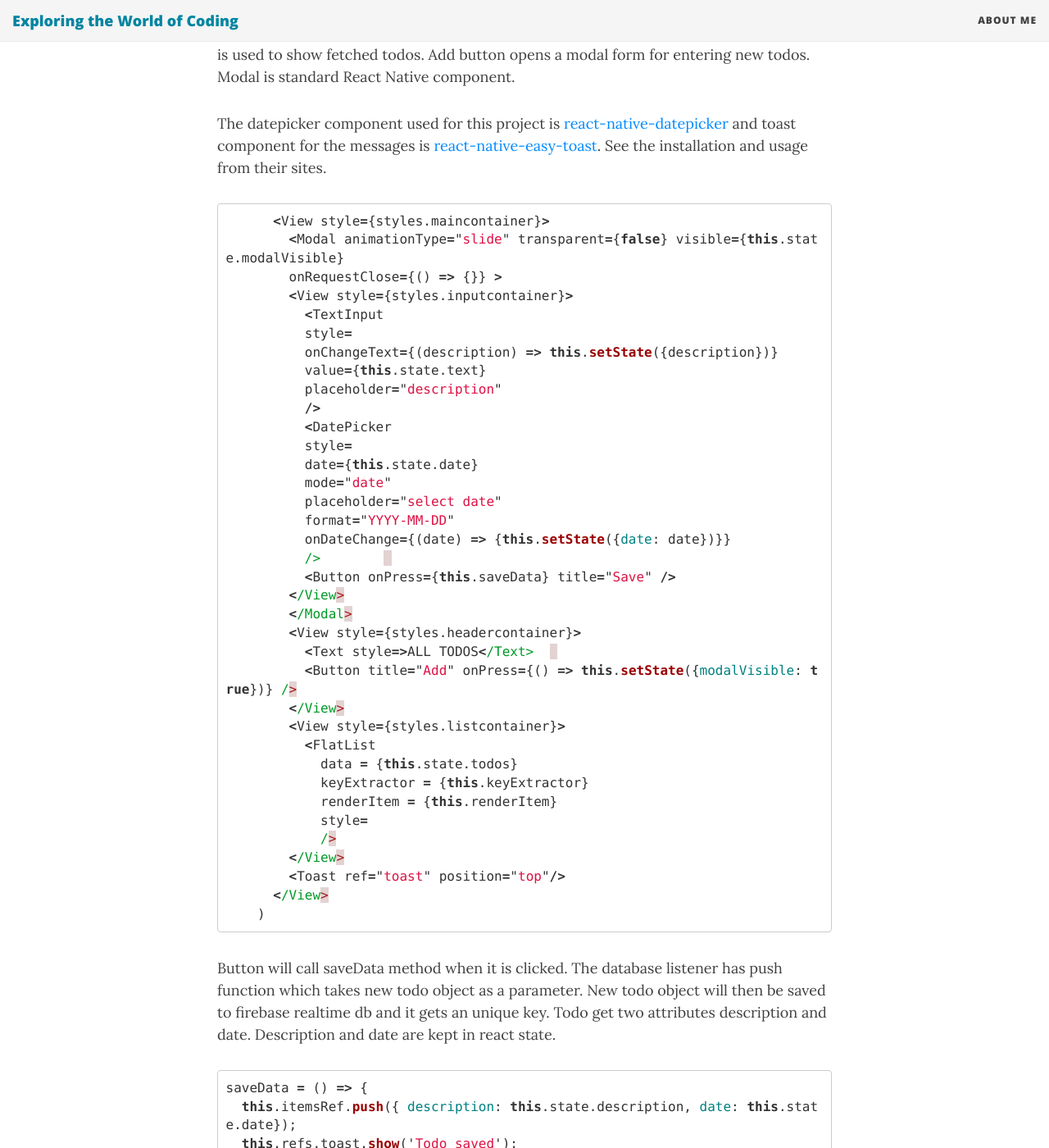
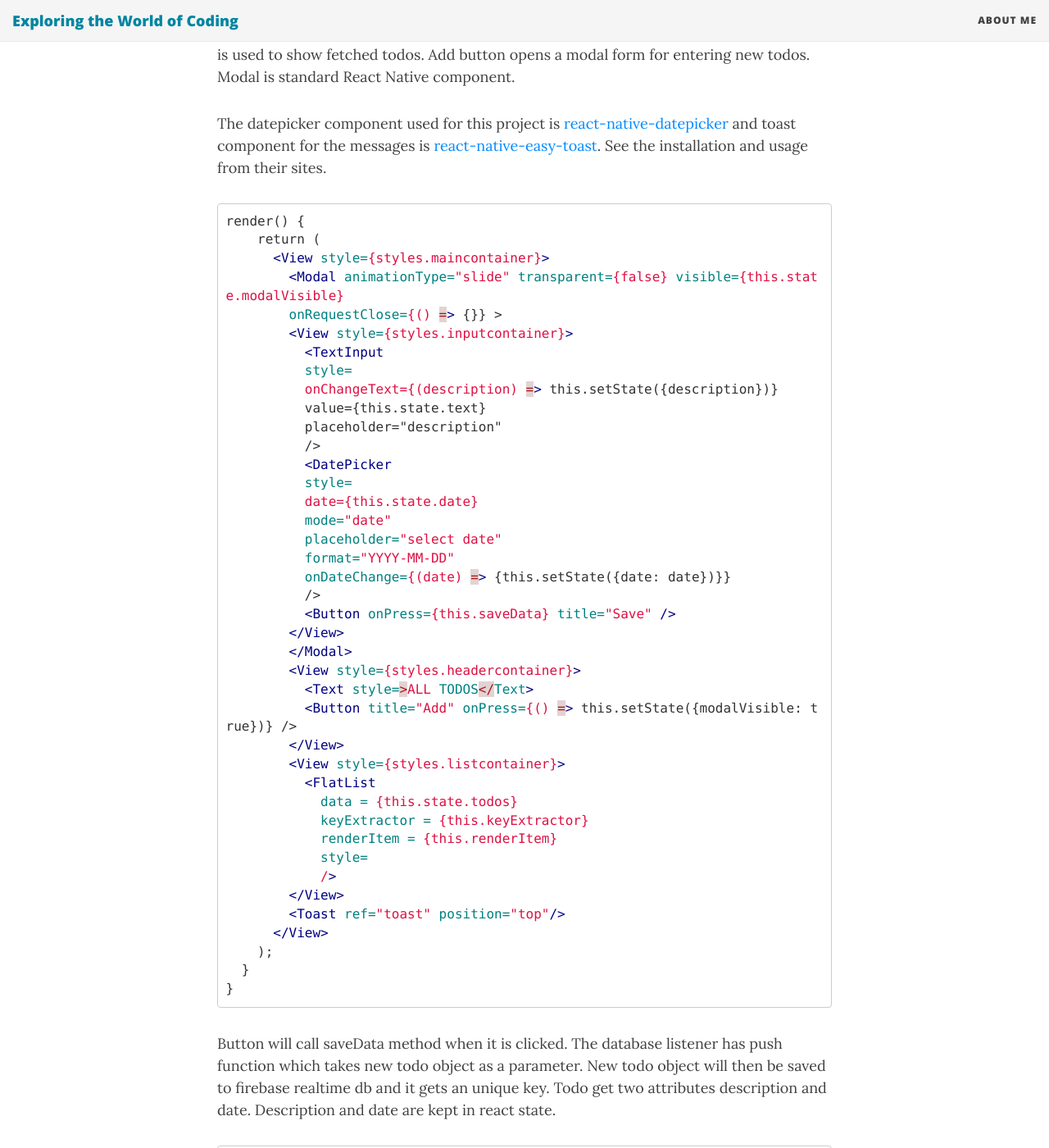
Before and after one commit to juhahinkula/juhahinkula.github.io, a Jekyll site: the page built from _posts/2017-09-10-nativefirebase.markdown, in a window 1280 px wide and 1400 px high, scrolled down 2209 px. Shown: the whole window at 82% size. Built offline with Jekyll 4.4.1, drawn with Linux system fonts in a browser that asks for light colours; nearby versions of some CDN libraries; comment, search, counter and statistics services are not loaded.

Commit message:
modifying post

```diff
--- a/_posts/2017-09-10-nativefirebase.markdown
+++ b/_posts/2017-09-10-nativefirebase.markdown
@@ -71,7 +71,9 @@ The UI is really simple with default stylings. There is button for adding new to
 
 The datepicker component used for this project is [react-native-datepicker](https://github.com/xgfe/react-native-datepicker) and toast component for the messages is [react-native-easy-toast](https://github.com/crazycodeboy/react-native-easy-toast). See the installation and usage from their sites.
 
-{% highlight javascript %}
+{% highlight html %}
+render() {
+    return (
       <View style={styles.maincontainer}>
         <Modal animationType="slide" transparent={false} visible={this.state.modalVisible}
         onRequestClose={() => {}} >
@@ -107,7 +109,9 @@ The datepicker component used for this project is [react-native-datepicker](http
         </View>
         <Toast ref="toast" position="top"/>
       </View>
-    )
+    );
+  }
+}
 {% endhighlight %}
 
 Button will call saveData method when it is clicked. The database listener has push function which takes new todo object as a parameter. New todo object will then be saved to firebase realtime db and it gets an unique key. Todo get two attributes description and date. Description and date are kept in react state.
```
